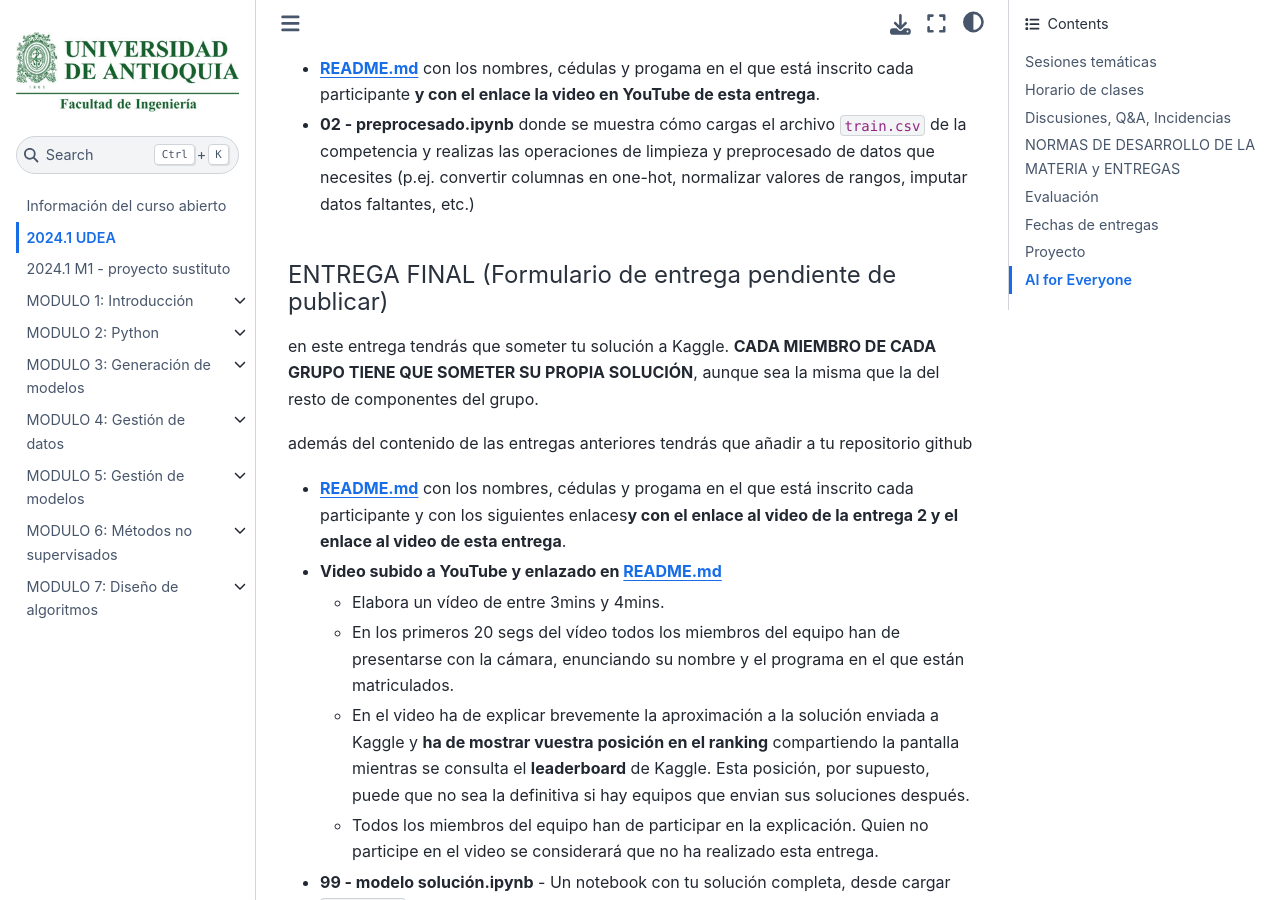
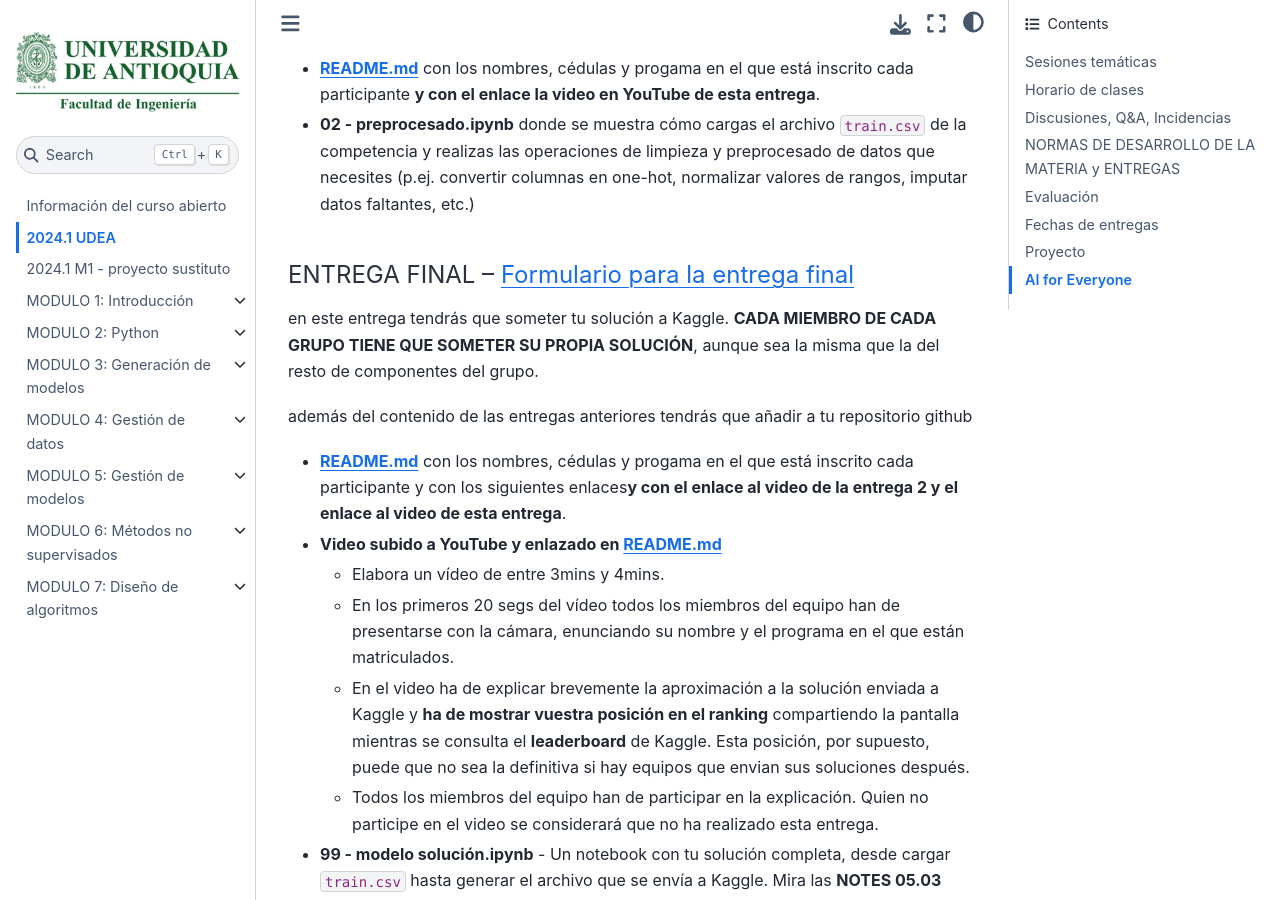
Before and after one commit to rramosp/ai4eng.v1, a Jupyter Book: the page built from content/M00_intro_udea.md, in a window 1280 px wide and 900 px high, scrolled down 6295 px. Built offline with Jupyter Book 1.0.4 settings and Sphinx 7.4.7 and the Sphinx Book theme 1.1.4, drawn with Linux system fonts in a browser that asks for light colours; pages that are not in the unit, such as notebooks, are missing from menus.

Commit message:
Update M00_intro_udea.md

```diff
--- a/content/M00_intro_udea.md
+++ b/content/M00_intro_udea.md
@@ -205,7 +205,7 @@
 - **02 - preprocesado.ipynb** donde se muestra cómo cargas el archivo `train.csv` de la competencia y realizas las operaciones de limpieza y preprocesado de datos que necesites (p.ej. convertir columnas en one-hot, normalizar valores de rangos, imputar datos faltantes, etc.)
 
 
-##### ENTREGA FINAL (Formulario de entrega pendiente de publicar)
+##### ENTREGA FINAL -- <a href='https://forms.gle/fiEdNZveQTQWGCLSA'>Formulario para la entrega final</a>
 
 en este entrega tendrás que someter tu solución a Kaggle. **CADA MIEMBRO DE CADA GRUPO TIENE QUE SOMETER SU PROPIA SOLUCIÓN**, aunque sea la misma que la del resto de componentes del grupo.
 
```
